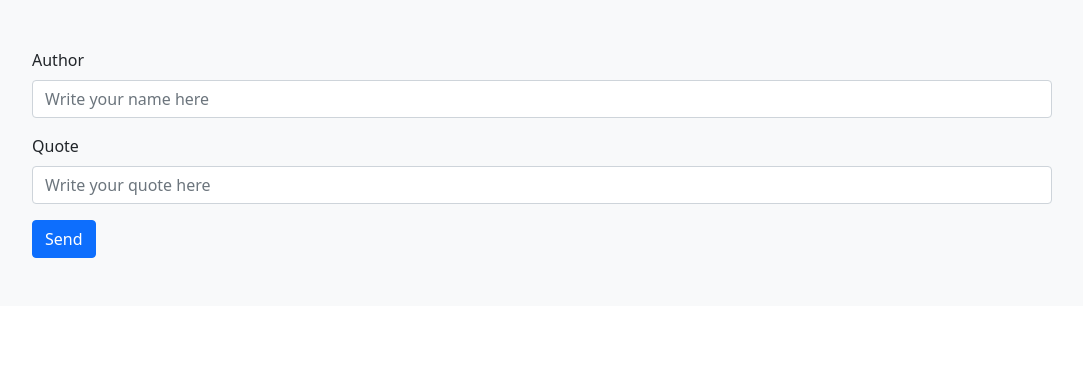
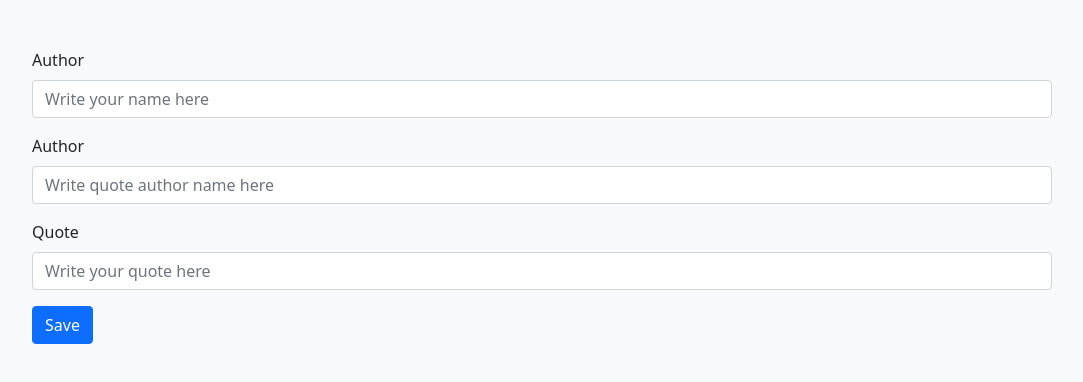
Before and after one commit to Kigunda-lilian/Angular-quote-app, an Angular app: page / in a window 1280 px wide. Shown: the top 382 px of the page, without its empty margins (98-1181 px from the left). Built offline with nearby package versions, Linux system fonts and the light colour scheme.

Commit message:
Add addQuote event

```diff
--- a/src/app/quote-form/quote-form.component.html
+++ b/src/app/quote-form/quote-form.component.html
@@ -1,14 +1,19 @@
 <div class="container">
   <form (ngSubmit)='submitQuote()' #goalForm='ngForm' class=" bg-light p-5 details">
     <div class="mb-3">
-      <label for="exampleInputEmail1" class="form-label">Author</label>
-      <input type="text" [(ngModel)]="newQuote.author" name="author" #name='ngModel' class="form-control" id="exampleInputEmail1" aria-describedby="emailHelp" placeholder="Write your name here" />
-      <div id="emailHelp" class="form-text"></div>
+      <label for="user" class="form-label">Author</label>
+      <input type="text" [(ngModel)]="newQuote.user" name="author" #name='ngModel' class="form-control" id="user" aria-describedby="emailHelp" placeholder="Write your name here" />
     </div>
+
     <div class="mb-3">
-      <label for="exampleInputPassword1" class="form-label">Quote</label>
-      <input type="text" [(ngModel)]="newQuote.quote" name="qoute" #qoute='ngModel' class="form-control" id="exampleInputPassword1" placeholder="Write your quote here">
+      <label for="author" class="form-label">Author</label>
+      <input type="text" [(ngModel)]="newQuote.author" name="author" #name='ngModel' class="form-control" id="author" aria-describedby="emailHelp" placeholder="Write quote author name here" />
     </div>
-    <button type="submit" class="btn btn-primary">Send</button>
+
+    <div class="mb-3">
+      <label for="quote" class="form-label">Quote</label>
+      <input type="text" [(ngModel)]="newQuote.quote" name="qoute" #qoute='ngModel' class="form-control" id="quote" placeholder="Write your quote here">
+    </div>
+    <button type="submit" class="btn btn-primary">Save</button>
   </form>
 </div>
--- a/src/app/quote-form/quote-form.component.ts
+++ b/src/app/quote-form/quote-form.component.ts
@@ -1,4 +1,4 @@
-import { Component, OnInit } from '@angular/core';
+import {Component, EventEmitter, OnInit, Output} from '@angular/core';
 import {Quote} from "../quote";
 
 @Component({
@@ -9,10 +9,15 @@ import {Quote} from "../quote";
 export class QuoteFormComponent implements OnInit {
 
   newQuote = new Quote("", "", "", 0, 0, new Date());
+  @Output() addQuote = new EventEmitter<Quote>();
 
   constructor() { }
 
   ngOnInit(): void {
   }
 
+  submitQuote() {
+    this.addQuote.emit(this.newQuote);
+    console.log(this.newQuote)
+  }
 }
--- a/src/app/quotes/quotes.component.html
+++ b/src/app/quotes/quotes.component.html
@@ -1 +1 @@
-<app-quote-form></app-quote-form>
+<app-quote-form (addQuote)="addNewQuote($event)"></app-quote-form>
--- a/src/app/quotes/quotes.component.ts
+++ b/src/app/quotes/quotes.component.ts
@@ -1,4 +1,5 @@
 import { Component, OnInit } from '@angular/core';
+import {Quote} from "../quote";
 
 @Component({
   selector: 'app-quotes',
@@ -6,10 +7,21 @@ import { Component, OnInit } from '@angular/core';
   styleUrls: ['./quotes.component.css']
 })
 export class QuotesComponent implements OnInit {
+  quotes: Quote[] = [
+    new Quote("Jane", "Nelson Mandela", "The greatest glory in living lies not in never falling, but in rising every time we fall.", 0, 0, new Date()),
+    new Quote("Jane", "Walt Disney", "The way to get started is to quit talking and begin doing. ", 0, 0, new Date()),
+    new Quote("Jane", "Steve jobs", "Your time is limited, so don't waste it living someone else's life. Don't be trapped by dogma – which is living with the results of other people's thinking.", 0, 0, new Date()),
+  ];
 
   constructor() { }
 
   ngOnInit(): void {
   }
 
+  addNewQuote(quote: Quote) {
+    // @ts-ignore
+    this.quotes.push(quote)
+    console.log(quote);
+    console.log(this.quotes);
+  }
 }
```
